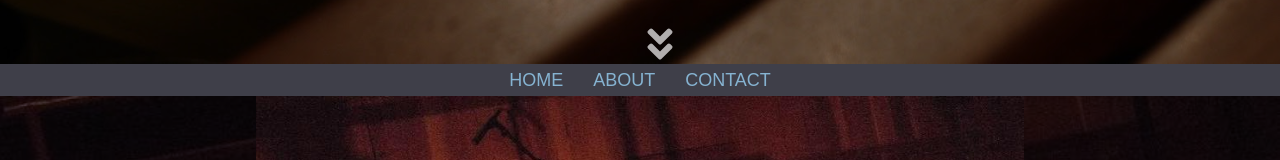
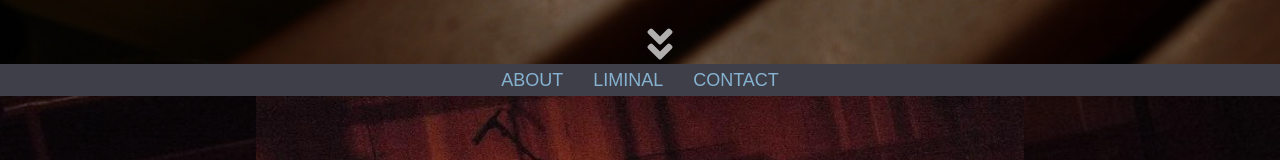
Before and after one commit to tommywu10/JuanHerrera, a React (Create React App) app: page / in a window 1280 px wide. Shown: the part 736-896 px from the top of the page. Built offline with nearby package versions, Linux system fonts and the light colour scheme; a web font is replaced by a local one.

Commit message:
changed nav bar

```diff
--- a/src/Components/Header.js
+++ b/src/Components/Header.js
@@ -5,8 +5,8 @@ export default function Header(){
     return (
         <div className="header-container">
             <nav className="nav-bar">
-                <Link to="home-main" spy={true} smooth={true} duration={1000}>Home</Link>
                 <Link to="about" spy={true} smooth={true} duration={1000}>About</Link>
+                <Link to="liminal" spy={true} smooth={true} duration={1000}>Liminal</Link>
                 <Link to="contact" spy={true} smooth={true} duration={1750}>Contact</Link>
 
             </nav>
--- a/src/Components/LiminalSpace.js
+++ b/src/Components/LiminalSpace.js
@@ -4,7 +4,7 @@ import liminal from "../images/liminal-crew.jpg"
 
 export default function LiminalSpace(){
     return (
-        <div className="liminal-space-container">
+        <div className="liminal-space-container" id="liminal">
             <div className="liminal-space-logo">
                 <img id="liminal-logo" src={logo} alt="logo" />
             </div>
```
